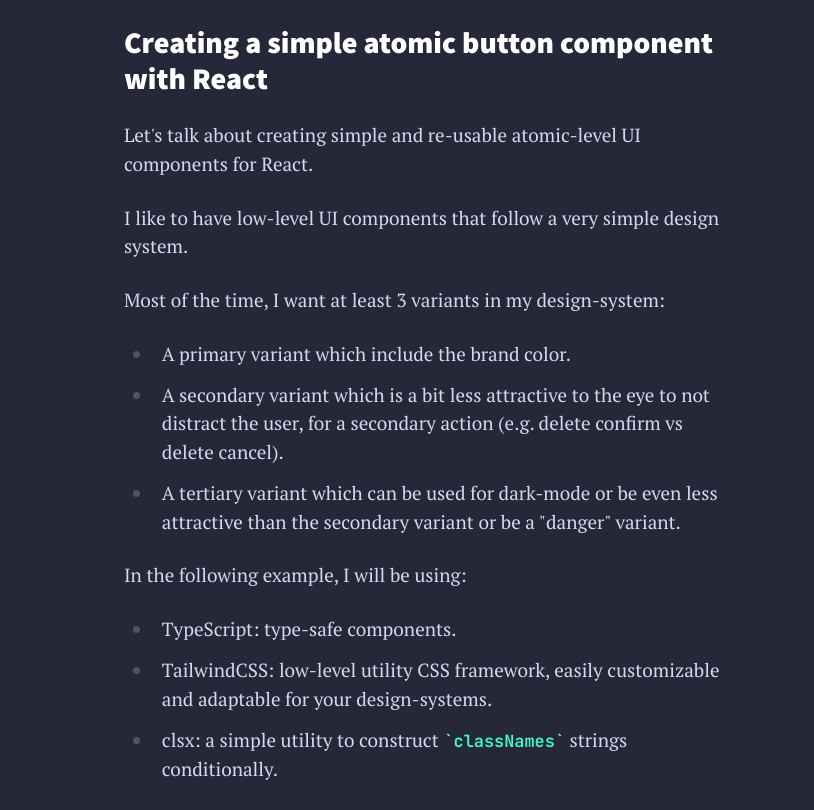
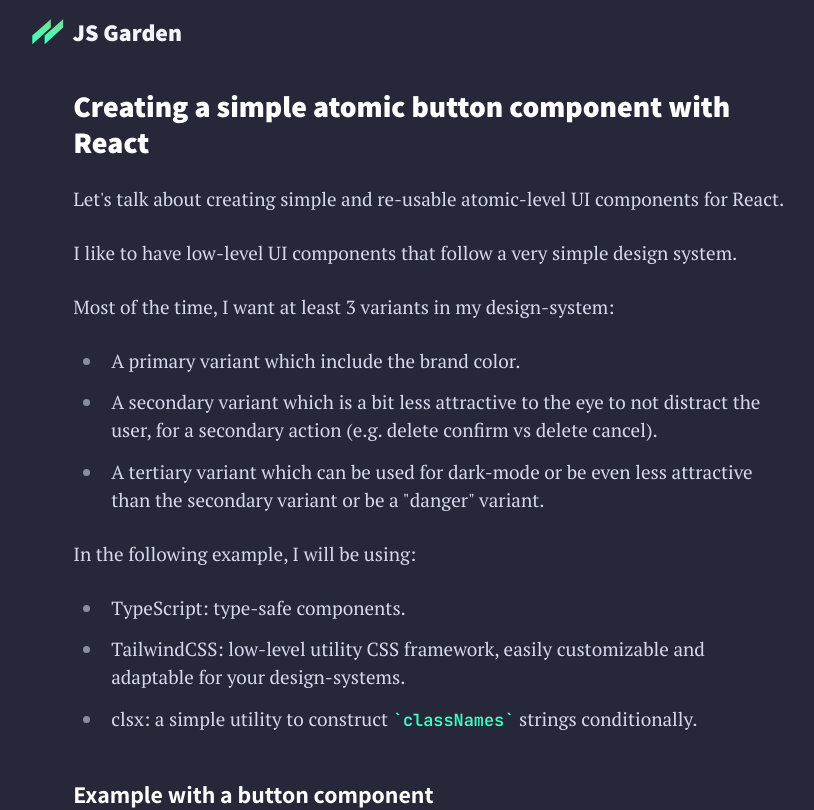
Before and after one commit to TotomInc/js-garden-next, a Next.js app: page /posts/create-a-simple-atomic-button-component-with-react in a window 1280 px wide. Shown: the top 810 px of the page, without its empty margins (211-1025 px from the left). Built offline with nearby package versions, Linux system fonts and the light colour scheme; a web font is replaced by a local one.

Commit message:
Add logo and Navbar on DefaultLayout

```diff
--- a/components/DefaultLayout.tsx
+++ b/components/DefaultLayout.tsx
@@ -1,5 +1,13 @@
+import { Navbar } from "./Navbar";
+
 export const DefaultLayout: React.FC<{ children: React.ReactNode }> = ({
   children,
 }) => {
-  return <div className="min-h-screen">{children}</div>;
+  return (
+    <>
+      <Navbar />
+
+      <div className="min-h-screen">{children}</div>
+    </>
+  );
 };
--- a/components/MarkdownArticle.tsx
+++ b/components/MarkdownArticle.tsx
@@ -4,7 +4,7 @@ export const MarkdownArticle: React.FC<{ postContent: string }> = ({
   postContent,
 }) => {
   return (
-    <article className="prose prose-lg prose-invert mx-auto px-6 py-6 prose-headings:font-assistant prose-h1:text-3xl prose-h1:font-black prose-h2:text-2xl prose-code:text-accent prose-pre:px-0 prose-pre:py-0">
+    <article className="prose prose-lg prose-invert mx-auto max-w-[75ch] px-6 py-6 prose-headings:font-assistant prose-h1:text-3xl prose-h1:font-black prose-h2:text-2xl prose-code:text-accent prose-pre:px-0 prose-pre:py-0">
       <Markdown content={postContent} />
     </article>
   );
--- /dev/null
+++ b/components/Navbar.tsx
@@ -0,0 +1,19 @@
+import Image from "next/image";
+
+export const Navbar: React.FC = () => {
+  return (
+    <header className="w-full py-4">
+      <div className="mx-auto flex max-w-[93ch]">
+        <div />
+
+        <div className="flex items-center justify-center">
+          <Image src="/images/logo.svg" alt="" width={32} height={32} />
+
+          <p className="ml-2 font-assistant text-2xl font-black text-slate-100">
+            JS Garden
+          </p>
+        </div>
+      </div>
+    </header>
+  );
+};
--- a/tailwind.config.js
+++ b/tailwind.config.js
@@ -30,7 +30,8 @@ module.exports = {
         },
         invert: {
           css: {
-            "--tw-prose-invert-body": "#d5d9ee"
+            "--tw-prose-invert-body": "#d5d9ee",
+            "--tw-prose-bullets": "#898f9a",
           },
         },
       }),
```
Also changed, not shown: public/images/logo.svg (added).
